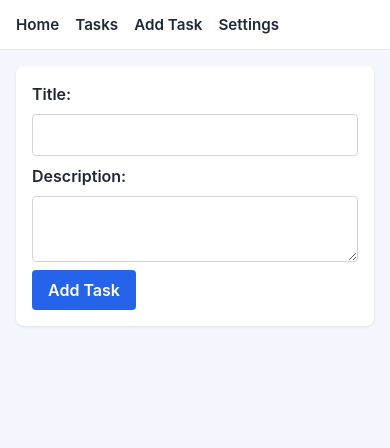
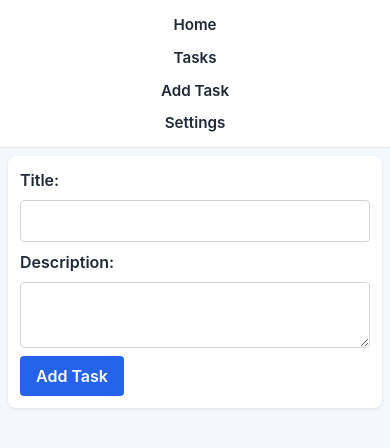
Before and after one commit to Alizaki22/task-manager-, a website: page index.html in a window 390 px wide. Drawn offline with Linux system fonts and the light colour scheme.

Commit message:
style: mobile responsive CSS

```diff
--- a/styles.css
+++ b/styles.css
@@ -109,3 +109,23 @@
 .task-card p {
   color: var(--muted);
 }
+
+@media (max-width: 768px) {
+  nav ul {
+    flex-direction: column;
+    gap: 0.5rem;
+  }
+
+  #task-form {
+    margin: 0.5rem;
+    padding: 0.75rem;
+  }
+
+  #task-list {
+    margin: 0.5rem;
+  }
+
+  .task-card {
+    padding: 0.75rem;
+  }
+}
```
